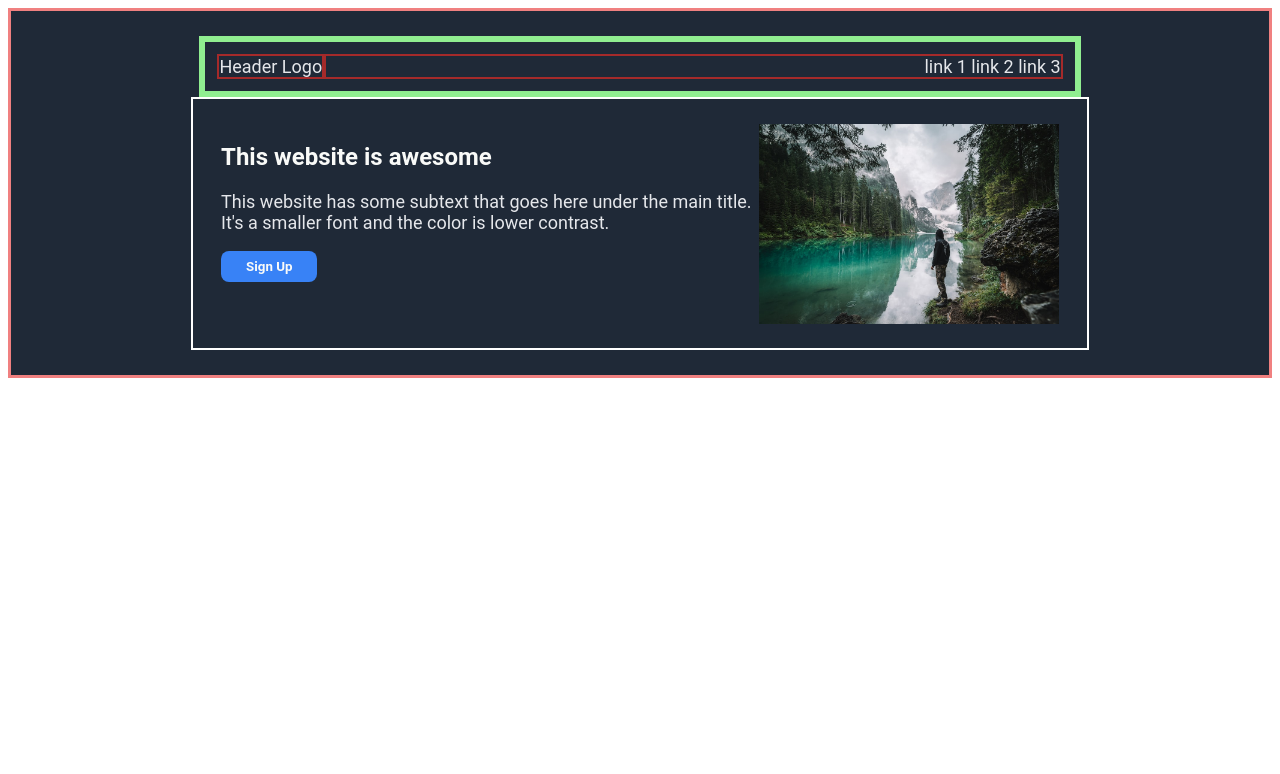
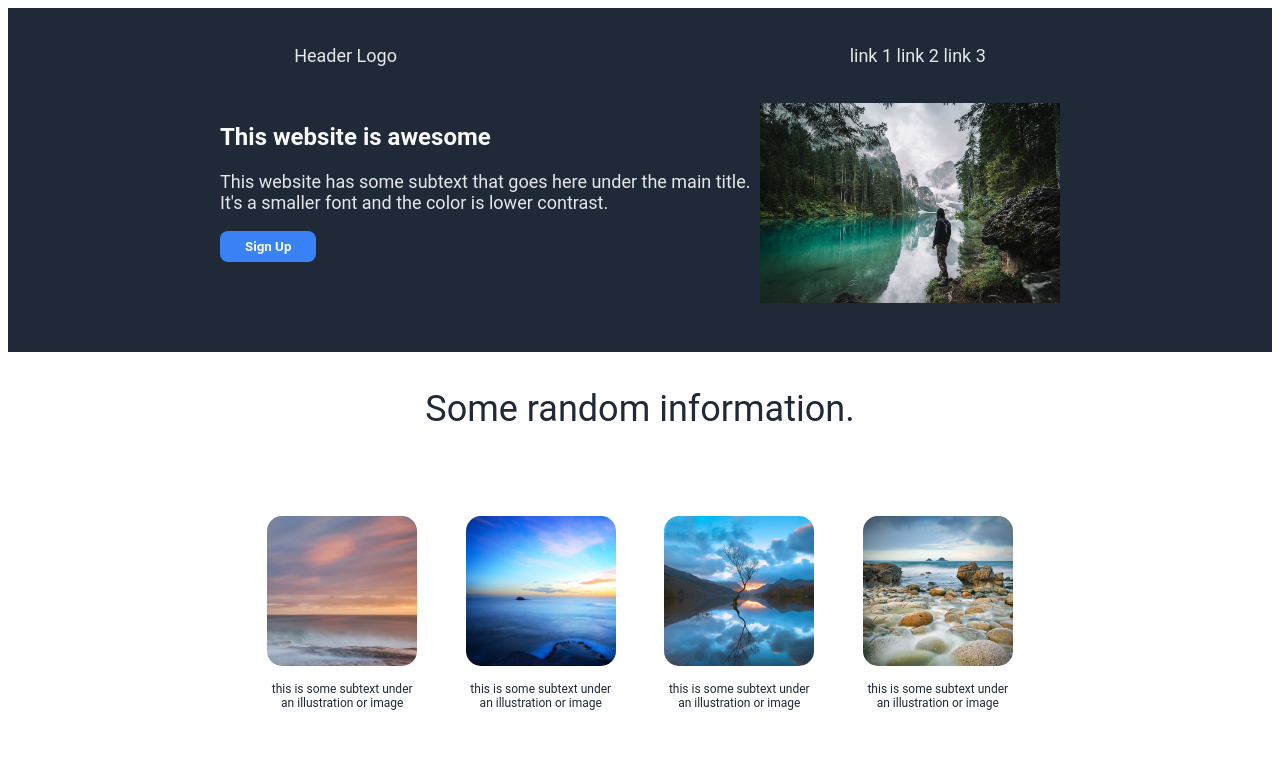
Before and after one commit to ethanwong888/landing-page, a plain HTML site: page index.html in a window 1280 px wide. Drawn offline with Linux system fonts and the light colour scheme.

Commit message:
Adding middle section of the webpage, and including the photos for it

```diff
--- a/index.html
+++ b/index.html
@@ -30,5 +30,25 @@
       <img src="./images/landscape.jpeg"  style="width:300px;height:auto;">
     </div>
   </div>
+  <p id="random">Some random information.</p>
+  <div class="middle1-container">
+
+    <div class="middle-sub">
+      <img src="./images/square-landscape.jpg"  style="width:150px;height:auto;border-radius:15px;">
+      <p>this is some subtext under an illustration or image</p>
+    </div>
+    <div class="middle-sub">
+      <img src="./images/square-landscape-2.jpg"  style="width:150px;height:auto;border-radius:15px;">
+      <p>this is some subtext under an illustration or image</p>
+    </div>
+    <div class="middle-sub">
+      <img src="./images/square-landscape-3.jpg"  style="width:150px;height:auto;border-radius:15px;">
+      <p>this is some subtext under an illustration or image</p>
+    </div>
+    <div class="middle-sub">
+      <img src="./images/square-landscape-4.jpg"  style="width:150px;height:auto;border-radius:15px;">
+      <p>this is some subtext under an illustration or image</p>
+    </div>
+  </div>
 </body>
 </html>
--- a/styles.css
+++ b/styles.css
@@ -4,7 +4,7 @@
 
 .header-container {
   background-color: #1F2937;
-  border: 3px solid lightcoral;
+  /* border: 3px solid lightcoral; */
   padding: 2%;
   margin: 0;
   display: flex;
@@ -14,15 +14,15 @@
 .header-top{
   display: flex;
   align-self: center;
-  width: 70%;
+  width: 57%;
   padding: 1%;
-  border: 6px solid lightgreen;
+  /* border: 6px solid lightgreen; */
   font-size: 24px;
   color: #F9FAF8;
 }
 
 .header-top div {
-  border: 2px solid brown;
+  /* border: 2px solid brown; */
   font-size: 18px;
   color: #E5E7EB;
 }
@@ -33,7 +33,7 @@
 }
 
 .header-middle {
-  border: 2px solid white;
+  /* border: 2px solid white; */
   width: 70%;
   align-self: center;
   color: #F9FAF8;
@@ -60,3 +60,33 @@ button {
   font-weight:bolder;
   border: none;
 }
+
+.middle1-container {
+  display: flex;
+  background-color: white;
+  /* border: 3px solid lightcoral; */
+  padding: 2%;
+  margin: 0;
+  display: flex;
+  flex-direction: row;
+  justify-content: center;
+}
+
+#random {
+  font-size: 36px;
+  color: #1F2937;
+  text-align: center;
+}
+
+.middle-sub {
+  /* border: 2px solid lightsalmon; */
+  width: 150px;
+  margin: 2%;
+}
+
+.middle-sub p{
+  color: #1F2937;
+  font-size: 12px;
+  text-align: center;
+
+}
```
Also changed, not shown: images/square-landscape-2.jpg (added), images/square-landscape-3.jpg (added), images/square-landscape-4.jpg (added), images/square-landscape.jpg (added), 1 other file.
